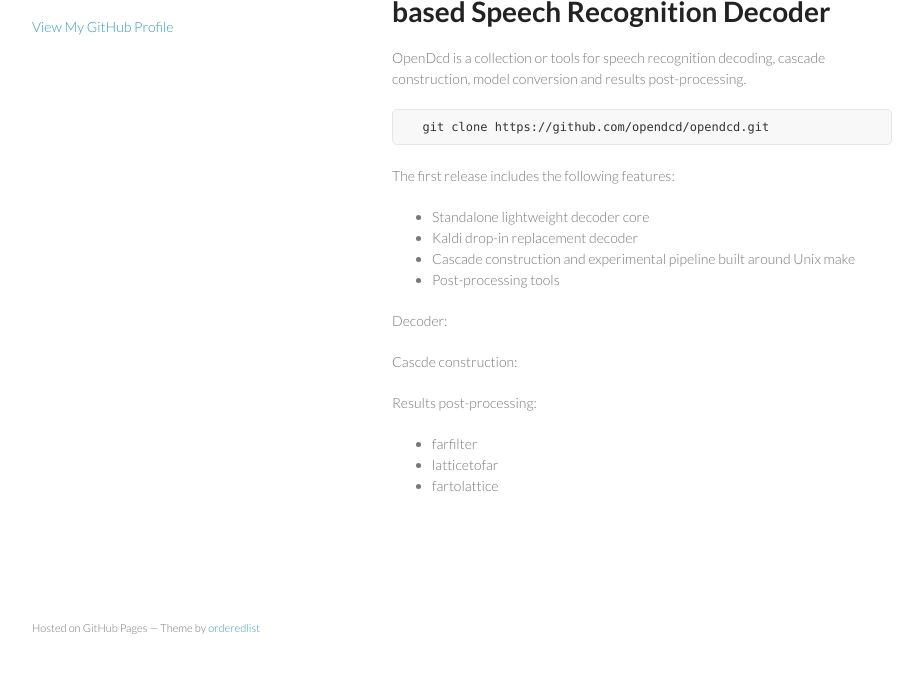
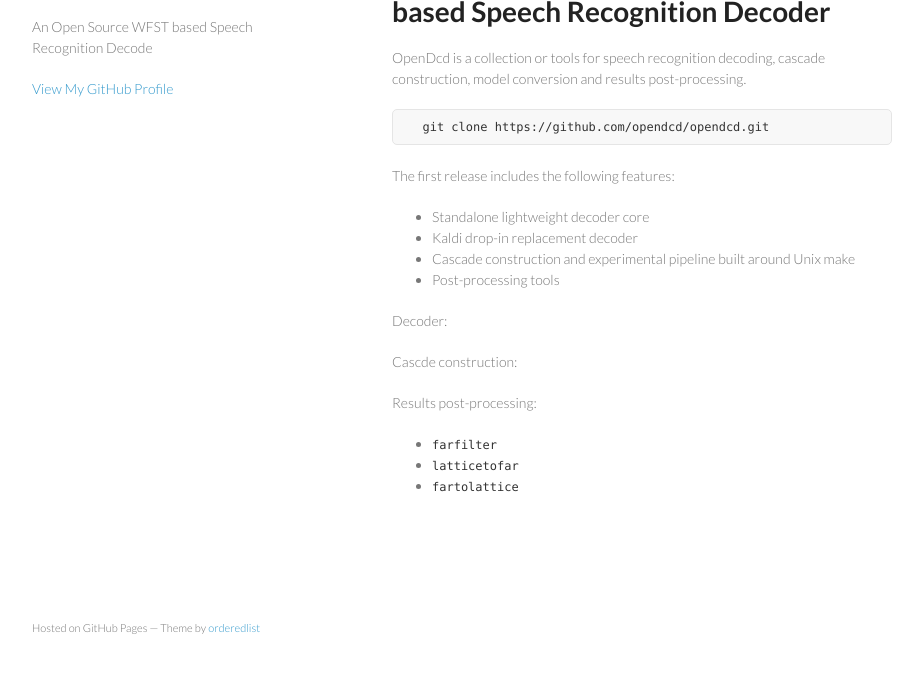
Before and after one commit to opendcd/opendcd.github.io, a plain HTML site: page index.html in a window 1280 px wide. Shown: the part 93-766 px from the top of the page, without its empty margins (178-1101 px from the left). Drawn offline with Linux system fonts and the light colour scheme.

Commit message:
Replace master branch with page content via GitHub

```diff
--- a/index.html
+++ b/index.html
@@ -16,7 +16,7 @@
     <div class="wrapper">
       <header>
         <h1>OpenDcd</h1>
-        <p></p>
+        <p>An Open Source WFST based Speech Recognition Decode</p>
 
 
         <p class="view"><a href="https://github.com/opendcd">View My GitHub Profile</a></p>
@@ -46,9 +46,9 @@ model conversion and results post-processing.</p>
 <p>Results post-processing:</p>
 
 <ul>
-<li>farfilter</li>
-<li>latticetofar</li>
-<li>fartolattice</li>
+<li><code>farfilter</code></li>
+<li><code>latticetofar</code></li>
+<li><code>fartolattice</code></li>
 </ul>
       </section>
       <footer>
```
Also changed, not shown: params.json (+1 -1 lines).
